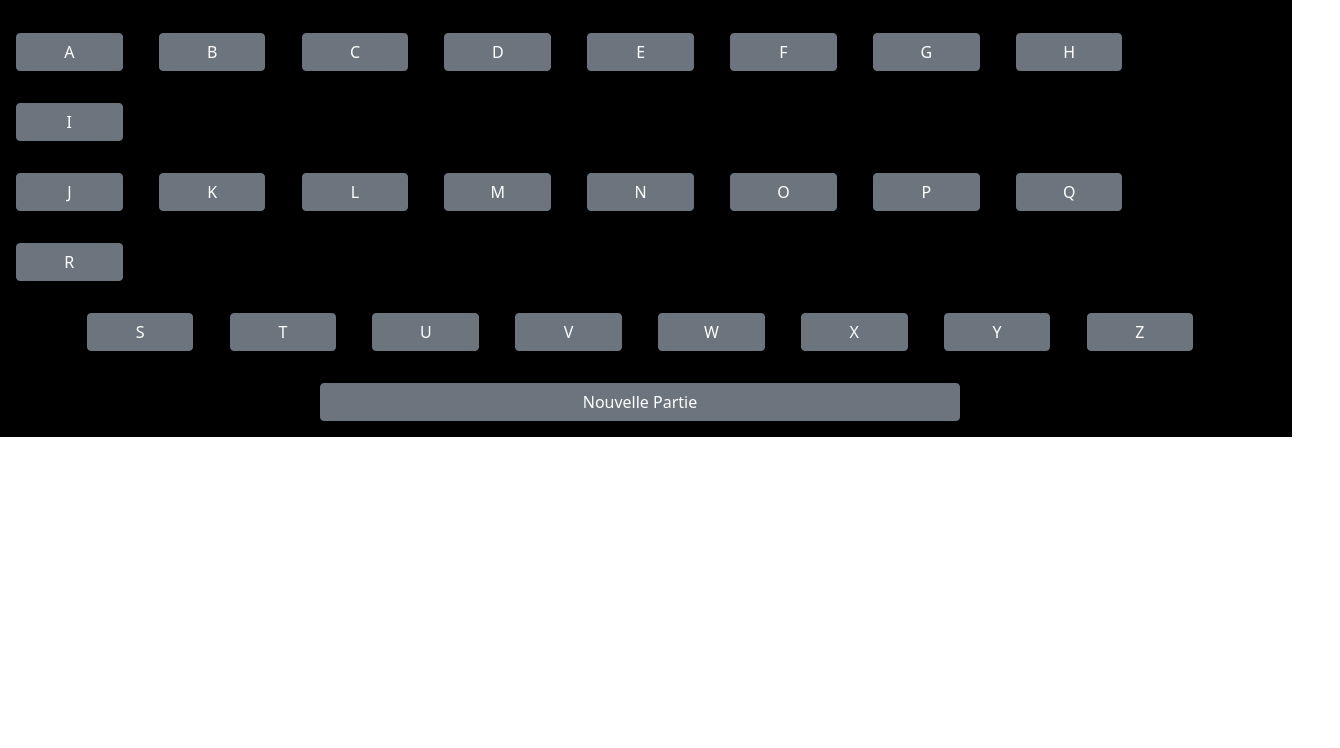
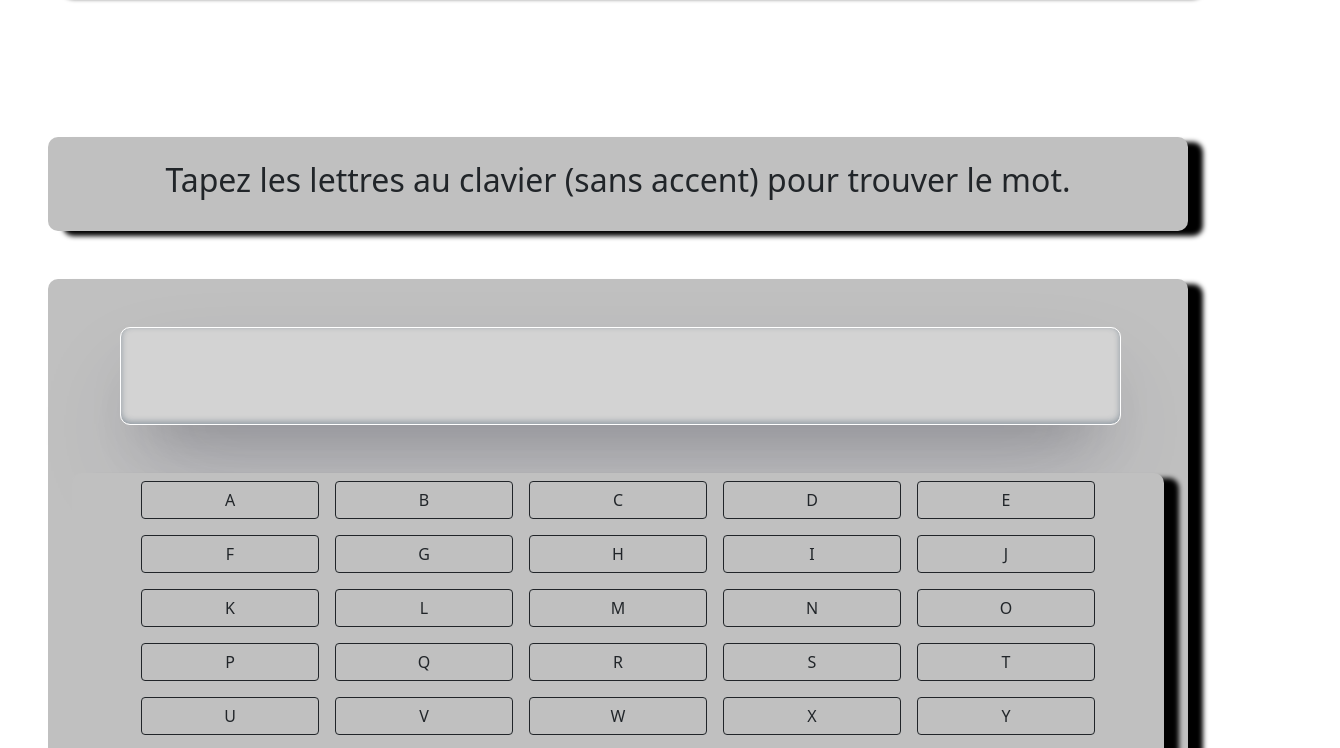
Before and after one commit to LHP7-Arnaud7739/Pendu, a plain HTML site: page index.html in a window 1280 px wide. Shown: the part 175-923 px from the top of the page, 1340 px wide, since content can reach past the window. Before the commit the page ends 800 px from the top, so only its background shows below. Drawn offline with nearby package versions, Linux system fonts and the light colour scheme.

Commit message:
jeu du pendu creation boucle clavier et du random

```diff
--- a/assets/css/style.css
+++ b/assets/css/style.css
@@ -1 +1,24 @@
-.letter_div_btn{background-color: #000000;}
+.container {
+    background-color: #C0C0C0;
+    border-radius: 10px;
+    box-shadow: 15px 5px 5px rgb(0, 0, 0)
+}
+
+.container1 {
+    background-color: #D3D3D3;
+    border-radius: 10px;
+    box-shadow: rgba(50, 50, 93, 0.25) 0px 50px 100px -20px, rgba(0, 0, 0, 0.3) 0px 30px 60px -30px, rgba(10, 37, 64, 0.35) 0px -2px 6px 0px inset;
+}
+
+.clavier {
+    background-color: #C0C0C0;
+    border-radius: 10px;
+    box-shadow: 15px 5px 5px rgb(0, 0, 0)
+}
+
+.letter_btn {
+    box-shadow: 15px 5px 5px rgb(0, 0, 0);
+    border-radius: 10px;
+
+
+}
--- a/index.html
+++ b/index.html
@@ -9,139 +9,44 @@
     <link href="https://cdn.jsdelivr.net/npm/bootstrap@5.0.2/dist/css/bootstrap.min.css" rel="stylesheet"
         integrity="sha384-EVSTQN3/azprG1Anm3QDgpJLIm9Nao0Yz1ztcQTwFspd3yD65VohhpuuCOmLASjC" crossorigin="anonymous">
     <link rel="stylesheet" href="assets/css/style.css" />
+
 </head>
 
 <body>
+    <div class="row m-5 text-center">
 
 
-    <div class="row letter_div_btn ">
+    </div>
+    <div class="row col-11 m-5  p-2 container text-dark text-center ">
+        <h1>JEU DU PENDU</h1>
 
-<div id="mysteryName" class="m-5 p-5">
+    </div>
+    <div class=" row col-11 m-5 p-4"></div>
+    <div class=" row col-11 m-5  p-4 container text-dark text-center">
+
+        <h2>Tapez les lettres au clavier (sans accent) pour trouver le mot.
+        </h2>
+    </div>
+
+    <div class="row col-11 m-5 container text-center ">
 
 
-</div>
-        <div>
 
-            <!-- <input type="button" id="A" class="col-1 calc_btn " value="A" onclick="myDisplay(A)" />  -->
-            <button type="button" id="clavier" class="col-1 letter_btn m-3 btn btn-secondary ">A</button>
+        <div id="mysteryName" class="container1 row col-11 text-center border border-white m-5 p-5  ">
 
-            <button type="button" id="clavier" class="col-1 letter_btn m-3 btn btn-secondary">B</button>
+        </div>
+        <div id="myKeyboard" class="  clavier  ">
+            <!-- BOUCLE SCRIPT.JS LIGNE 11 A 15 -->
 
+        </div>
 
-            <button type="button" id="clavier" class="col-1 letter_btn m-3 btn btn-secondary">C</button>
-
-
-            <button type="button" id="clavier" class="col-1 letter_btn m-3 btn btn-secondary">D</button>
-
-            <button type="button" id="clavier" class="col-1 letter_btn m-3 btn btn-secondary ">E</button>
-
-            <button type="button" id="clavier" class="col-1 letter_btn m-3 btn btn-secondary">F</button>
-
-
-            <button type="button" id="clavier" class="col-1 letter_btn m-3 btn btn-secondary">G</button>
-
-
-            <button type="button" id="clavier" class="col-1 letter_btn m-3 btn btn-secondary">H</button>
-
-            <button type="button" id="clavier" class="col-1 letter_btn m-3 btn btn-secondary ">I</button>
-        </div>
-        <div>
-            <button type="button" id="clavier" class="col-1 letter_btn m-3 btn btn-secondary">J</button>
-
-
-            <button type="button" id="clavier" class="col-1 letter_btn m-3 btn btn-secondary">K</button>
-
-
-            <button type="button" id="clavier" class="col-1 letter_btn m-3 btn btn-secondary">L</button>
-
-            <button type="button" id="clavier" class="col-1 letter_btn m-3 btn btn-secondary ">M</button>
-
-            <button type="button" id="clavier" class="col-1 letter_btn m-3 btn btn-secondary">N</button>
-
-
-            <button type="button" id="clavier" class="col-1 letter_btn m-3 btn btn-secondary">O</button>
-
-
-            <button type="button" id="clavier" class="col-1 letter_btn m-3 btn btn-secondary">P</button>
-
-            <button type="button" id="clavier" class="col-1 letter_btn m-3 btn btn-secondary">Q</button>
-
-
-            <button type="button" id="clavier" class="col-1 letter_btn m-3 btn btn-secondary">R</button>
-        </div>
         <div class="text-center">
-            <button type="button" id="clavier" class="col-1 letter_btn m-3 btn btn-secondary ">S</button>
-
-            <button type="button" id="clavier" class="col-1 letter_btn m-3 btn btn-secondary">T</button>
-
-
-            <button type="button" id="clavier" class="col-1 letter_btn m-3 btn btn-secondary">U</button>
-
-
-            <button type="button" id="clavier" class="col-1 letter_btn m-3 btn btn-secondary">V</button>
-
-            <button type="button" id="clavier" class="col-1 letter_btn m-3 btn btn-secondary ">W</button>
-
-            <button type="button" id="clavier" class="col-1 letter_btn m-3 btn btn-secondary">X</button>
-
-
-            <button type="button" id="clavier" class="col-1 letter_btn m-3 btn btn-secondary">Y</button>
-
-
-            <button type="button" id="clavier" class="col-1 letter_btn m-3 btn btn-secondary">Z</button>
-        </div>
-        <div class="text-center">
-            <button type="button" id="newGame" class="col-6 letter_btn m-3 btn btn-secondary">Nouvelle Partie</button>
+            <button id="newGame" class="col-6 letter_btn m-3 btn btn-secondary">Nouvelle Partie</button>
         </div>
     </div>
 
 
-    <script>
-        let jungle = ['lion', 'crocodile', 'leopard', 'singe', 'tigre']
-const buttonStartGame = document.getElementById("newGame")
-const clavier1 = document.getElementById("clavier")
-
-        // let farm = ['poule', 'vache', 'ane', 'cheval', 'cochon']
-
-        function myRandom(liste) {
-            return liste[Math.floor(Math.random() * liste.length)]
-
-        }
-
-
-        // console.log(myRandom(farm))
-        function searchLetter(letter, word) {
-            console.log(word)
-            let indexLetter = new Array()
-            arrayWord = word.split("")
-
-            for (index = 0; index <= arrayWord.length - 1; index++) {
-                element = arrayWord[index]
-                if (letter === element) {
-                    indexLetter.push(index)
-
-                }
-            }
-            if (indexLetter.length == 0)
-                return -1
-            else
-                return indexLetter
-
-
-        }
-
-        console.log(searchLetter("i", myRandom(jungle)))
-
-        let display = document.getElementById("mysteryName")
-        button.addEventListener("click", function (serachLetter) {
-            display.value += searchLetter
-
-        })
-
-        function StartGame()
-
-
-    </script>
+    <script src="script.js"> </script>
 </body>
 
 </html>
--- /dev/null
+++ b/script.js
@@ -0,0 +1,28 @@
+const alphabet = ['a', 'b', 'c', 'd', 'e', 'f', 'g', 'h', 'i', 'j', 'k', 'l', 'm', 'n', 'o', 'p', 'q', 'r', 's', 't', 'u', 'v', 'w', 'x', 'y', 'z']
+const myKeyboard = document.getElementById("myKeyboard")
+const petList = ["panda", "lion", "tigre", "ecureuil", "elephant", "cheval", "leopard"]
+
+let pet = petList[aleaNb(0, petList.length)]
+console.log(pet)
+// CREATION DU CODE POUR CREER UNE BOUCLE A INCLURE DANS LA BOUCLE LIGNE 15 A 20
+
+// let myLetter = "z";
+// myLetter = myLetter.toUpperCase();
+// let myKey = `<button id="myKey${myLetter}">${myLetter}</button>`;
+// myKeyboard.innerHTML += (myKey);
+
+
+alphabet.forEach(element => {
+    let myLetter = element
+    myLetter = myLetter.toUpperCase()
+    let myKey = `<button class="m-2 col-2 btn btn-outline-dark id="myKey${myLetter}">${myLetter}</button>`
+    myKeyboard.innerHTML += (myKey)
+})
+
+
+
+function aleaNb(min, max) {
+    min = Math.ceil(min)
+    max = Math.floor(max)
+    return Math.floor(Math.random() * (max - min)) + min
+}
```
Also changed, not shown: 2 other files.
